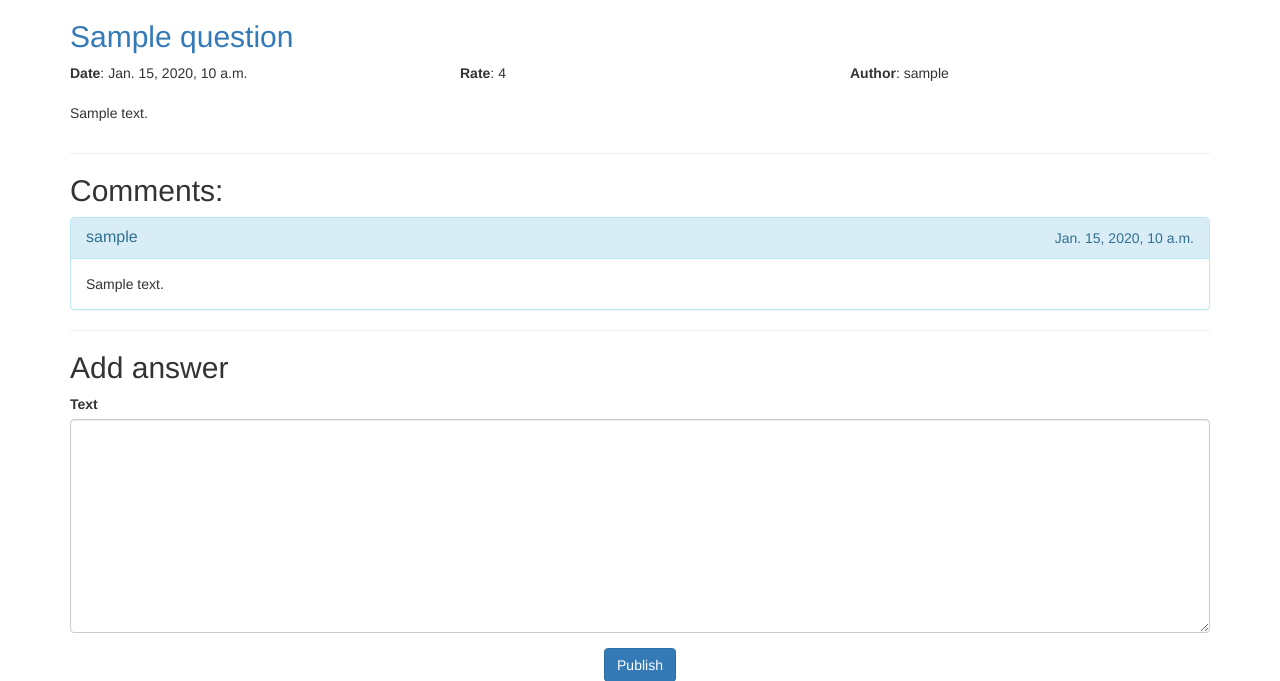
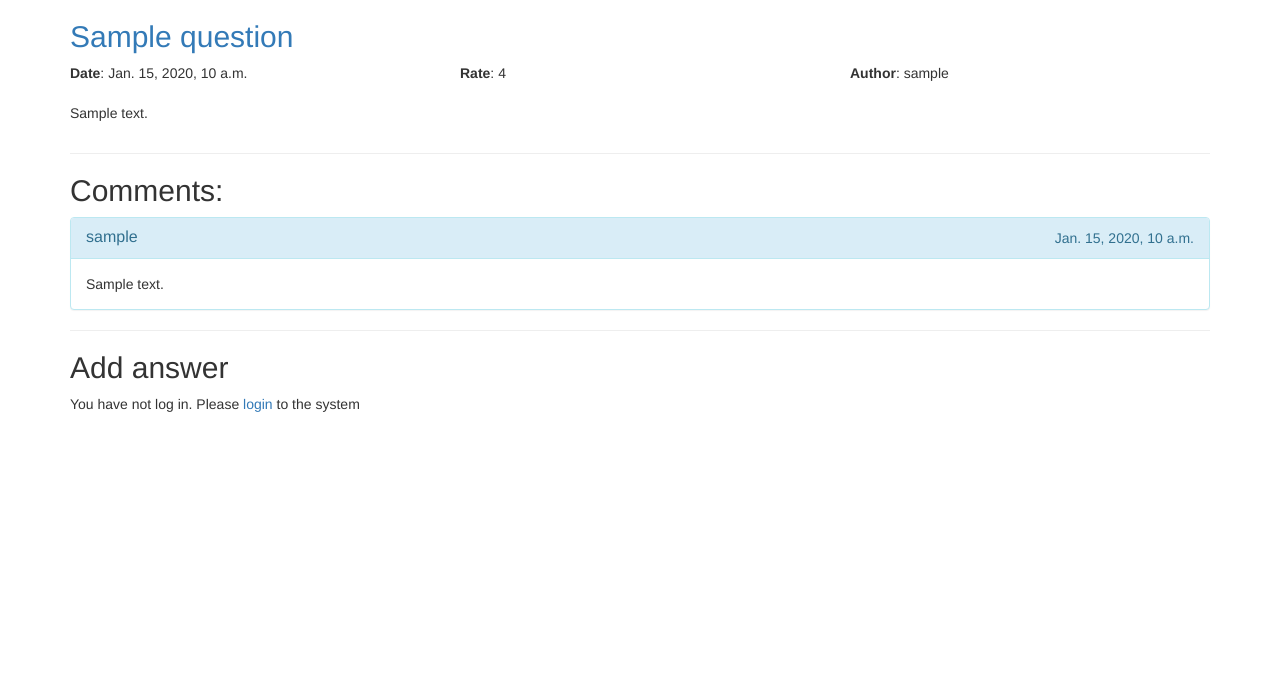
Before and after one commit to ifree92/stepik-web, a Django app: page /question/1/ in a window 1280 px wide. Shown: the top 681 px of the page. Run offline with Django 3.2, Linux system fonts and the light colour scheme; tables that the repository leaves empty hold one stand-in row (values such as "Sample post"); some libraries are stand-ins or nearby versions.

Commit message:
feat: signup and signin functionality; added ability to add asks and answers only with registered users;

```diff
--- a/django-stepik/ask/qa/forms.py
+++ b/django-stepik/ask/qa/forms.py
@@ -3,6 +3,7 @@ from .models import Feedback, Question, Answer
 from django.utils import timezone
 import random
 from django.contrib.auth.models import User
+from django.core.exceptions import ObjectDoesNotExist
 
 
 class FeedbackForm(forms.Form):
@@ -55,10 +56,10 @@ class AskForm(forms.Form):
     def clean(self):
         return self.cleaned_data
 
-    def save(self):
+    def save(self, user=None):
         title = self.cleaned_data["title"]
         text = self.cleaned_data["text"]
-        q = Question(title=title, text=text, added_at=timezone.now(), rating=random.randint(0, 100))
+        q = Question(title=title, text=text, added_at=timezone.now(), rating=random.randint(0, 100), author=user)
         q.save()
         return q.id
 
@@ -79,11 +80,11 @@ class AnswerForm(forms.Form):
             raise forms.ValidationError("Question is not correct", code="question_error")
         return question
 
-    def save(self):
+    def save(self, user=None):
         id_question = self.cleaned_data["question"]
         text = self.cleaned_data["text"]
         question = Question.objects.get(id=id_question)
-        answer = Answer(text=text, question=question)
+        answer = Answer(text=text, question=question, author=user)
         answer.save()
 
 
@@ -94,15 +95,23 @@ class UserRegister(forms.Form):
 
     def clean_username(self):
         username = self.cleaned_data["username"]
-        if len(username) < 5:
+        if len(username) < 2:
             raise forms.ValidationError("Username should be longer than 5 symbols")
-        return username
+        try:
+            User.objects.get(username=username)
+        except ObjectDoesNotExist:
+            return username
+        raise forms.ValidationError("User is already exists in the system")
 
     def clean_email(self):
         email = self.cleaned_data["email"]
         if len(email) < 4:
             raise forms.ValidationError("Email field is not correct")
-        return email
+        try:
+            User.objects.get(email=email)
+        except ObjectDoesNotExist:
+            return email
+        raise forms.ValidationError("Email is already exists in the system")
 
     def clean_password(self):
         password = self.cleaned_data["password"]
@@ -111,8 +120,10 @@ class UserRegister(forms.Form):
         return password
 
     def save(self):
-        user = User(username=self.cleaned_data["username"], email=self.cleaned_data["email"], password=self.cleaned_data["password"])
+        user = User.objects.create_user(self.cleaned_data["username"], self.cleaned_data["email"], self.cleaned_data[
+            'password'])
         user.save()
+        return user
 
 
 class UserLogin(forms.Form):
@@ -121,8 +132,8 @@ class UserLogin(forms.Form):
 
     def clean_username(self):
         username = self.cleaned_data["username"]
-        if len(username) < 5:
-            raise forms.ValidationError("Username should be longer than 5 symbols")
+        if len(username) < 2:
+            raise forms.ValidationError("Username should be longer than 2 symbols")
         return username
 
     def clean_password(self):
@@ -130,6 +141,3 @@ class UserLogin(forms.Form):
         if len(password) < 5:
             raise forms.ValidationError("Password should be longer than 5 symbols")
         return password
-
-    def get_user(self):
-        return User.objects.get(username=self.cleaned_data["username"], password=self.cleaned_data["password"])
--- a/django-stepik/ask/qa/views.py
+++ b/django-stepik/ask/qa/views.py
@@ -6,6 +6,8 @@ from django.shortcuts import get_object_or_404, get_list_or_404, render
 from django.core.paginator import Paginator, EmptyPage
 from .models import Question, Answer
 from .forms import FeedbackForm, AnswerForm, AskForm, UserRegister, UserLogin
+from django.contrib.auth import authenticate, login
+from django.db.utils import IntegrityError
 
 
 @require_GET
@@ -36,7 +38,8 @@ def questions_popular(request):
 
 @csrf_exempt
 def ask(request):
-    print("ask", request.method)
+    if not request.user.is_authenticated:
+        return HttpResponseRedirect("/login/")
     if request.method == "GET":
         ask_form = AskForm()
         return render(request, "ask.html", {
@@ -44,15 +47,12 @@ def ask(request):
             "ask_form": ask_form
         })
     if request.method == "POST":
-        print("POST ask", request.POST)
         ask_form = AskForm(request.POST)
         if ask_form.is_valid():
-            print("POST ask is VALID")
-            question_id = ask_form.save()
+            question_id = ask_form.save(user=request.user)
             return HttpResponseRedirect("/question/" + str(question_id) + "/")
         else:
             ask_form = AskForm()
-            print("POST ask is INVALID")
             return render(request, "ask.html", {
                 "title": "Ask a question",
                 "ask_form": ask_form
@@ -63,7 +63,6 @@ def ask(request):
 
 @csrf_exempt
 def question_viewer(request, id_question):
-    print("question_viewer ", request.method)
     if request.method == "GET":
         question = get_object_or_404(Question, id=id_question)
         answers = Answer.objects.from_old_to_new_by_question(question)
@@ -73,13 +72,17 @@ def question_viewer(request, id_question):
             "title": question.title,
             "question": question,
             "answers": answers,
-            "form_answer": form_answer
+            "form_answer": form_answer,
+            "user": request.user
         })
     if request.method == "POST":
-        print("question_viewer.POST", request.POST)
+        if not request.user.is_authenticated:
+            return HttpResponseRedirect("/login/")
         form = AnswerForm(request.POST)
         if form.is_valid():
-            answer_form = form.save()
+            # form.set_user(request.user)
+            answer_form = form.save(user=request.user)
+
             return HttpResponseRedirect("/question/" + str(form.cleaned_data["question"]) + "/")
         else:
             question = get_object_or_404(Question, id=id_question)
@@ -89,7 +92,8 @@ def question_viewer(request, id_question):
                 "title": question.title,
                 "question": question,
                 "answers": answers,
-                "form_answer": form_answer
+                "form_answer": form_answer,
+                "user": request.user
             })
     else:
         raise Http404()
@@ -106,7 +110,8 @@ def signup(request):
     if request.method == "POST":
         register_form = UserRegister(request.POST)
         if register_form.is_valid():
-            register_form.save()
+            user = register_form.save()
+            login(request, user)
             return HttpResponseRedirect("/")
         else:
             return render(request, "signup.html", {
@@ -126,8 +131,17 @@ def signin(request):
     if request.method == "POST":
         login_form = UserLogin(request.POST)
         if login_form.is_valid():
-            user = login_form.get_user()
-            return HttpResponseRedirect("/")
+            user = authenticate(username=login_form.cleaned_data["username"],
+                                password=login_form.cleaned_data["password"])
+            if user is not None:
+                login(request, user)
+                return HttpResponseRedirect("/")
+            else:
+                return render(request, "signin.html", {
+                    "title": "User login",
+                    "login_form": login_form,
+                    "alerts": {"danger": ["Incorrect login or password"]}
+                })
         else:
             return render(request, "signin.html", {
                 "title": "User login",
@@ -137,7 +151,6 @@ def signin(request):
 
 def feedback(request):
     if request.method == "POST":
-        print("request.POST", request.POST)
         form = FeedbackForm(request.POST)
         if form.is_valid():
             feedback_post = form.save()
--- a/django-stepik/ask/templates/question.html
+++ b/django-stepik/ask/templates/question.html
@@ -42,6 +42,7 @@
 
         <hr>
         <h2>Add answer</h2>
+        {% if user.is_authenticated %}
             <form action="/question/{{ question.id }}/" method="post" class="form-horizontal">
                 {% csrf_token %}
                 {% for hidden in form_answer.hidden_fields %}
@@ -62,6 +63,10 @@
                     <button type="submit" class="btn btn-primary">Publish</button>
                 </div>
             </form>
+        {% else %}
+            You have not log in. Please <a href="/login/">login</a> to the system
+        {% endif %}
+
     </div>
 
     {{ block.super }}
--- a/django-stepik/ask/templates/signin.html
+++ b/django-stepik/ask/templates/signin.html
@@ -24,9 +24,11 @@
                 </div>
             {% endfor %}
             <div class="form-actions text-center">
-                <button type="submit" class="btn btn-primary">Register</button>
+                <button type="submit" class="btn btn-primary">Login</button>
             </div>
         </form>
+        {% include "alert.html" %}
     </div>
+
     {{ block.super }}
 {% endblock %}
```
Also changed, not shown: django-stepik/ask/templates/alert.html (added, +22 -0 lines). Lines whose indentation alone changed are shown as unchanged.
